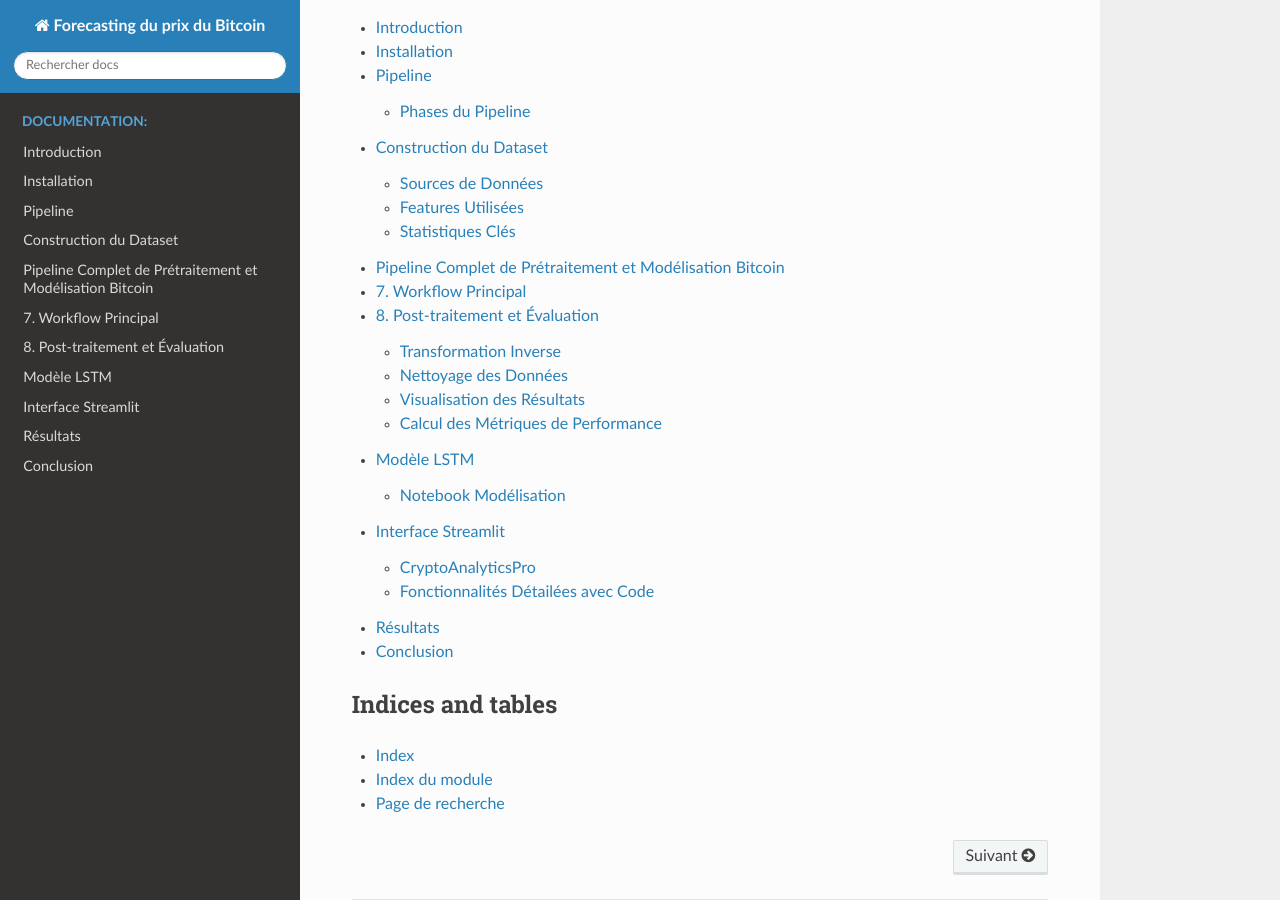
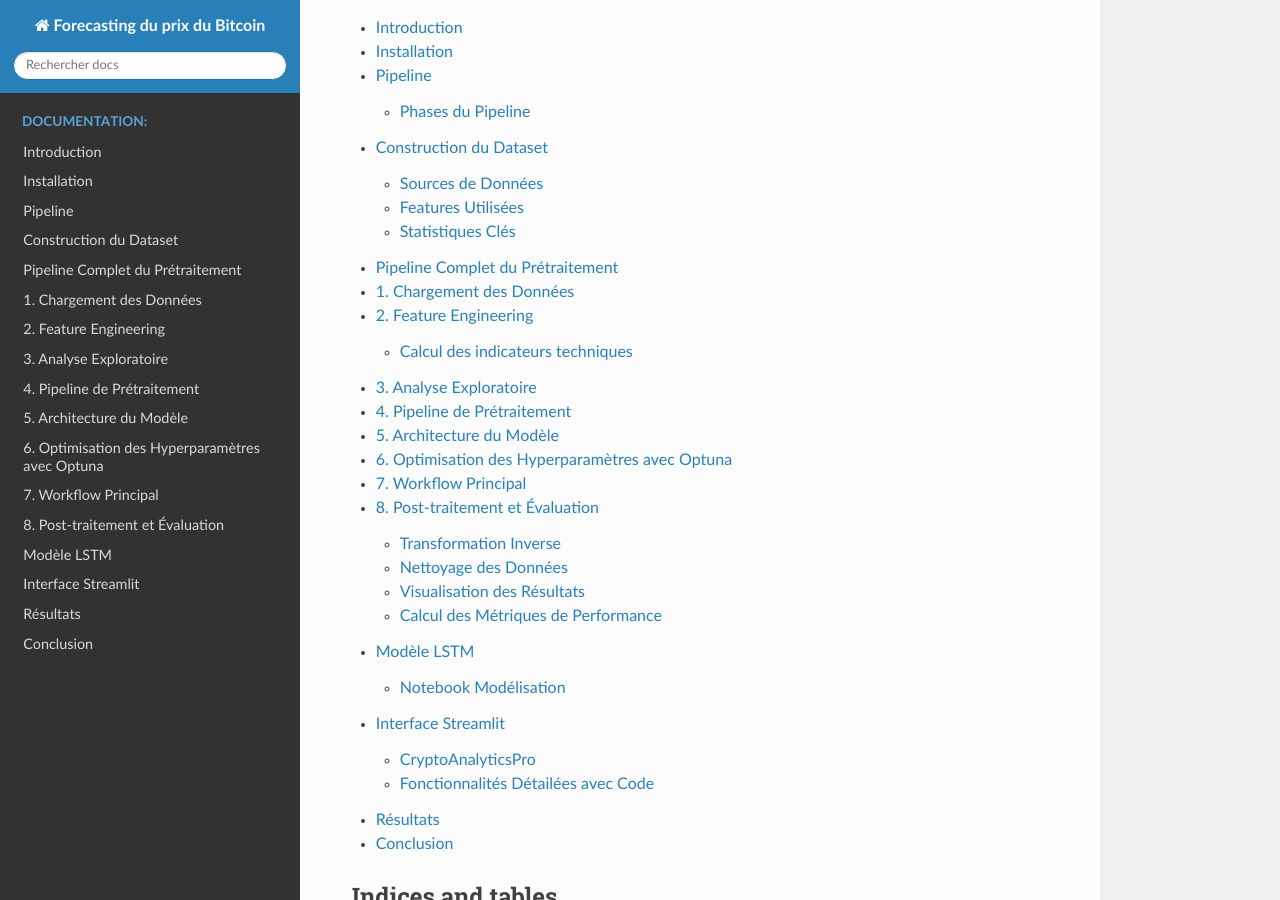
Before and after one commit to SouleymaneDiallo04/Forecasting-du-prix-du-Bitcoin, a Sphinx documentation site: the page built from docs/source/index.rst, in a window 1280 px wide and 900 px high, scrolled down 743 px. Built offline with Sphinx 7.4.7 and the Read the Docs theme 3.1.0, drawn with Linux system fonts in a browser that asks for light colours.

Commit message:
Update preprocessing.rst

```diff
--- a/docs/source/preprocessing.rst
+++ b/docs/source/preprocessing.rst
@@ -1,9 +1,10 @@
 .. _preprocessing:
 
-Pipeline Complet de Prétraitement et Modélisation Bitcoin
-========================================================
+Pipeline Complet du Prétraitement
+=================================
 
-## 1. Chargement des Données
+1. Chargement des Données
+=========================
 
 .. code-block:: python
    :linenos:
@@ -19,9 +20,11 @@ Pipeline Complet de Prétraitement et Modélisation Bitcoin
    print(f"Dataset chargé avec {data.shape[0]} observations et {data.shape[1]} caractéristiques")
    print(data.head())
 
-## 2. Feature Engineering
+2. Feature Engineering
+=======================
 
-### Calcul des indicateurs techniques
+Calcul des indicateurs techniques
+^^^^^^^^^^^^^^^^^^^^^^^^^^^^^^^^^
 
 .. code-block:: python
    :linenos:
@@ -45,7 +48,9 @@ Pipeline Complet de Prétraitement et Modélisation Bitcoin
        correlation = data[['Close', f'fear_greed_lag_{lag}']].corr().iloc[0,1]
        print(f"Corrélation avec un décalage de {lag} jours: {correlation:.4f}")
 
-## 3. Analyse Exploratoire
+3. Analyse Exploratoire
+=======================
+
 
 ### Analyse Univariée
 
@@ -112,7 +117,8 @@ Pipeline Complet de Prétraitement et Modélisation Bitcoin
    plot_pacf(data['Close'], lags=30, ax=ax[1])
    plt.tight_layout()
 
-## 4. Pipeline de Prétraitement
+4. Pipeline de Prétraitement
+============================
 
 ### Classe de Création de Séquences
 
@@ -154,7 +160,8 @@ Pipeline Complet de Prétraitement et Modélisation Bitcoin
            ('sequencer', SequenceTransformer(seq_length=seq_length, target_idx=target_idx))
        ])
 
-## 5. Architecture du Modèle
+5. Architecture du Modèle
+=========================
 
 .. code-block:: python
    :linenos:
@@ -189,7 +196,8 @@ Pipeline Complet de Prétraitement et Modélisation Bitcoin
 
        return model
 
-## 6. Optimisation des Hyperparamètres avec Optuna
+6. Optimisation des Hyperparamètres avec Optuna
+===============================================
 
 .. code-block:: python
    :linenos:
```
